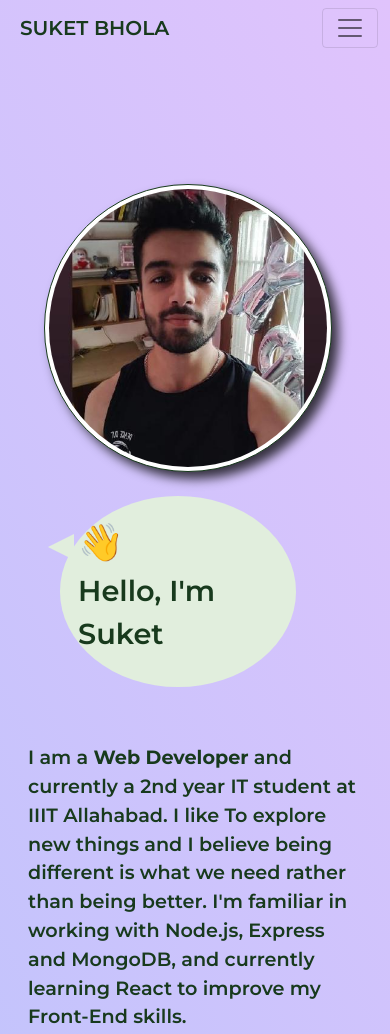
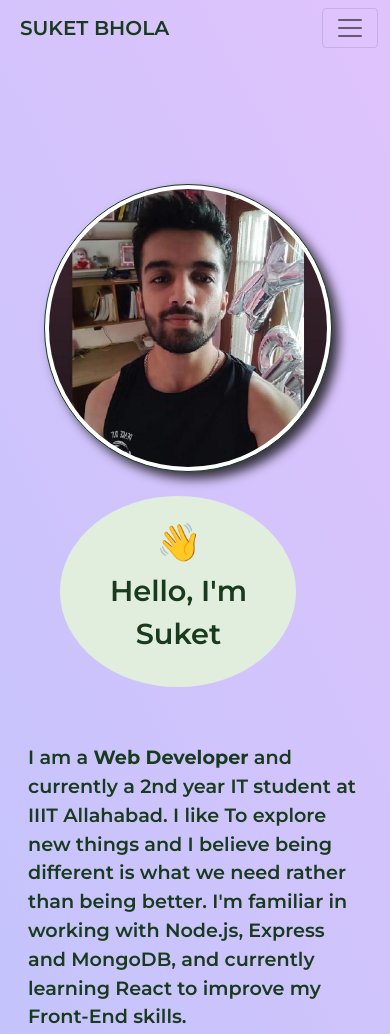
Before and after one commit to SuketB/My-Portfolio, a plain HTML site: page index.html in a window 390 px wide. Shown: the top 1034 px of the page. Drawn offline with nearby package versions, Linux system fonts and the light colour scheme.

Commit message:
fixed display issue for mobile

```diff
--- a/index.html
+++ b/index.html
@@ -83,7 +83,7 @@
                 />
               </div>
 
-              <div class="inline-block" id="hello">
+              <div class="inline-block text-center" id="hello">
                 <span class="wave">👋</span>
                 <p class="mb-4 inline-block">Hello, I'm Suket</p>
               </div>
```
